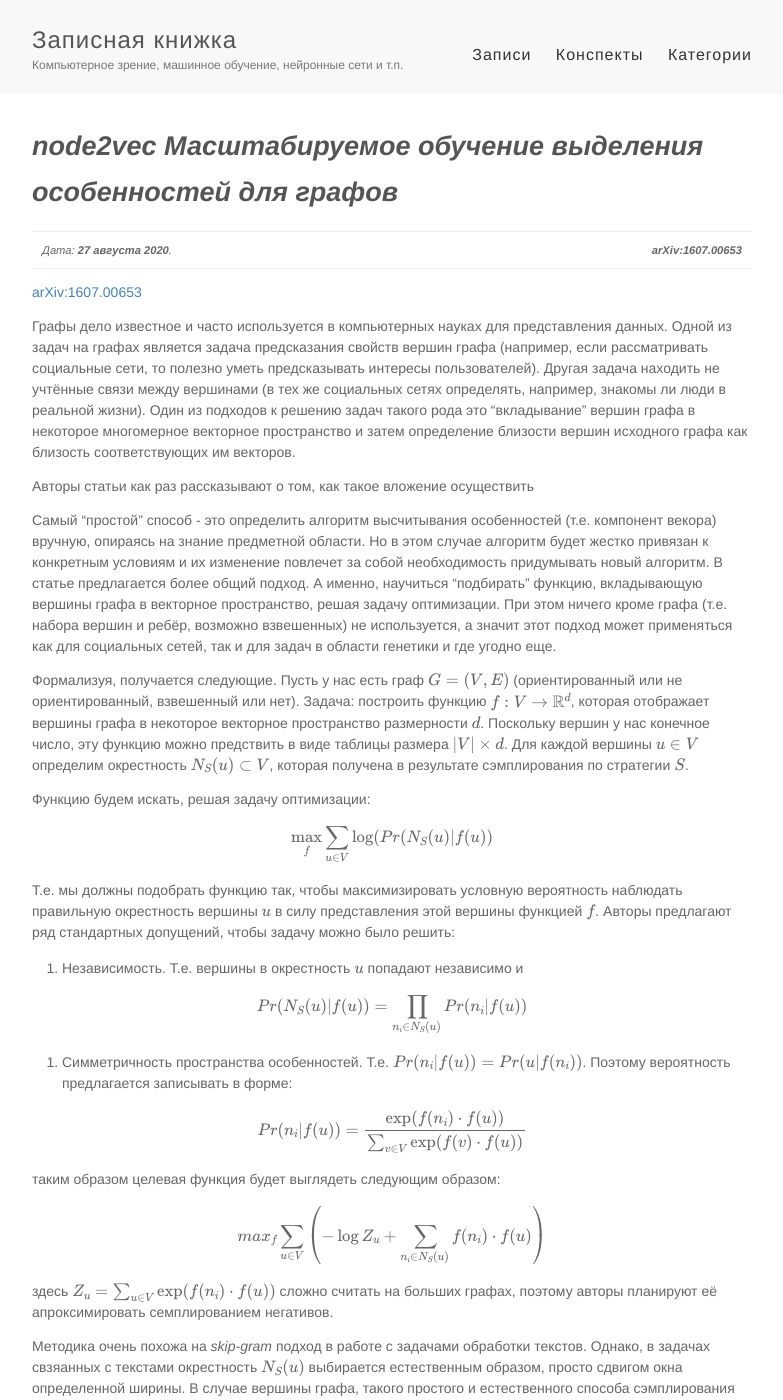
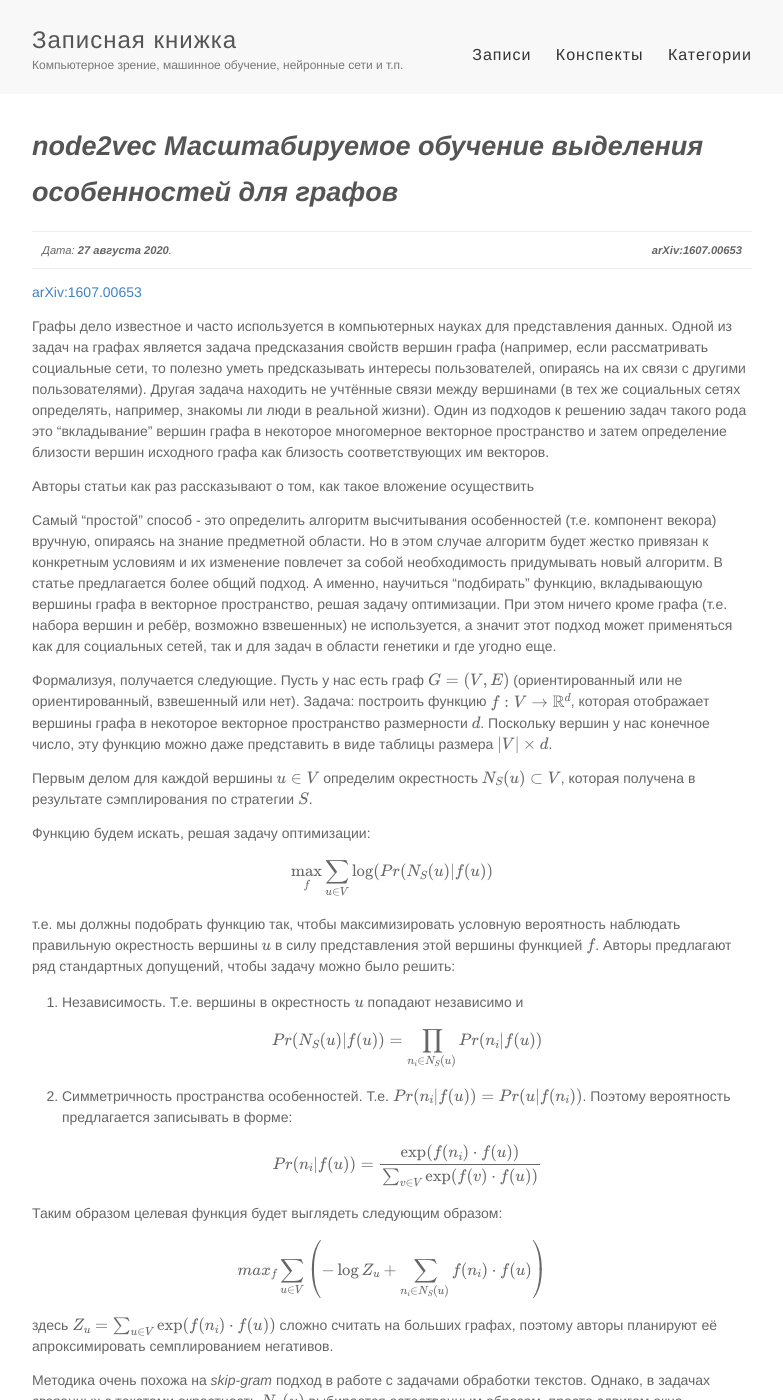
Before and after one commit to vbystricky/vbystricky.github.io, a Jekyll site: the page built from _article_notes/2020/2020-08-27.md, in a window 1280 px wide and 1400 px high. Shown: the whole window, without its empty margins (248-1031 px from the left). Built offline with Jekyll 4.4.1, drawn with Linux system fonts in a browser that asks for light colours; formulas are drawn with MathJax 3; some of the changed text lies outside the part shown.

Commit message:
Fix some mistake in arxiv.1607.00653 compendium

```diff
--- a/_article_notes/2020/2020-08-27.md
+++ b/_article_notes/2020/2020-08-27.md
@@ -13,10 +13,10 @@ send2tg: true
 [{{ page.cite }}]({{ page.link }})
 
 Графы дело известное и часто используется в компьютерных науках для представления данных. Одной из задач на графах является задача предсказания
-свойств вершин графа (например, если рассматривать социальные сети, то полезно уметь предсказывать интересы пользователей). Другая задача находить
-не учтённые связи между вершинами (в тех же социальных сетях определять, например, знакомы ли люди в реальной жизни). Один из подходов к решению задач
-такого рода это "вкладывание" вершин графа в некоторое многомерное векторное пространство и затем определение близости вершин исходного графа как
-близость соответствующих им векторов.
+свойств вершин графа (например, если рассматривать социальные сети, то полезно уметь предсказывать интересы пользователей, опираясь на их связи с
+другими пользователями). Другая задача находить не учтённые связи между вершинами (в тех же социальных сетях определять, например, знакомы ли люди в
+реальной жизни). Один из подходов к решению задач такого рода это "вкладывание" вершин графа в некоторое многомерное векторное пространство и затем
+определение близости вершин исходного графа как близость соответствующих им векторов.
 
 Авторы статьи как раз рассказывают о том, как такое вложение осуществить
 
@@ -30,8 +30,9 @@ send2tg: true
 
 Формализуя, получается следующие. Пусть у нас есть граф $G = (V,E)$ (ориентированный или не ориентированный, взвешенный или нет). Задача: построить
 функцию $f : V \rightarrow  \mathbb{R}^d$, которая отображает вершины графа в некоторое векторное пространство размерности $d$. Поскольку вершин у нас
-конечное число, эту функцию можно предствить в виде таблицы размера $|V| \times d$. Для каждой вершины $u \in V$ определим окрестность
-$N_S(u) \subset V$, которая получена в результате сэмплирования по стратегии $S$.
+конечное число, эту функцию можно даже представить в виде таблицы размера $|V| \times d$.
+
+Первым делом для каждой вершины $u \in V$ определим окрестность $N_S(u) \subset V$, которая получена в результате сэмплирования по стратегии $S$.
 
 Функцию будем искать, решая задачу оптимизации:
 
@@ -39,22 +40,22 @@ $$
 \max_f \sum_{u\in V} \log(Pr(N_S(u)|f(u))
 $$
 
-Т.е. мы должны подобрать функцию так, чтобы максимизировать условную вероятность наблюдать правильную окрестность вершины $u$ в силу представления
+т.е. мы должны подобрать функцию так, чтобы максимизировать условную вероятность наблюдать правильную окрестность вершины $u$ в силу представления
 этой вершины функцией $f$. Авторы предлагают ряд стандартных допущений, чтобы задачу можно было решить:
 
 1. Независимость. Т.е. вершины в окрестность $u$ попадают независимо и
 
-$$
-Pr(N_S(u) | f(u)) = \prod_{n_i \in N_S(u)} Pr(n_i | f(u))
-$$
+    $$
+    Pr(N_S(u) | f(u)) = \prod_{n_i \in N_S(u)} Pr(n_i | f(u))
+    $$
 
 2. Симметричность пространства особенностей. Т.е. $Pr(n_i \vert f(u)) = Pr(u \vert f(n_i))$. Поэтому вероятность предлагается записывать в форме:
 
-$$
-Pr(n_i | f(u)) = \frac {\exp(f(n_i) \cdot f(u))} {\sum_{v\in V} \exp(f(v) \cdot f(u))}
-$$
+    $$
+    Pr(n_i | f(u)) = \frac {\exp(f(n_i) \cdot f(u))} {\sum_{v\in V} \exp(f(v) \cdot f(u))}
+    $$
 
-таким образом целевая функция будет выглядеть следующим образом:
+Таким образом целевая функция будет выглядеть следующим образом:
 
 $$
 max_f \sum_{u\in V} \left( -\log Z_u + \sum_{n_i \in N_S(u)} f(n_i) \cdot f(u)\right)
```
Also changed, not shown: other parts of _article_notes/2020/2020-08-27.md (+14 -16 lines).
